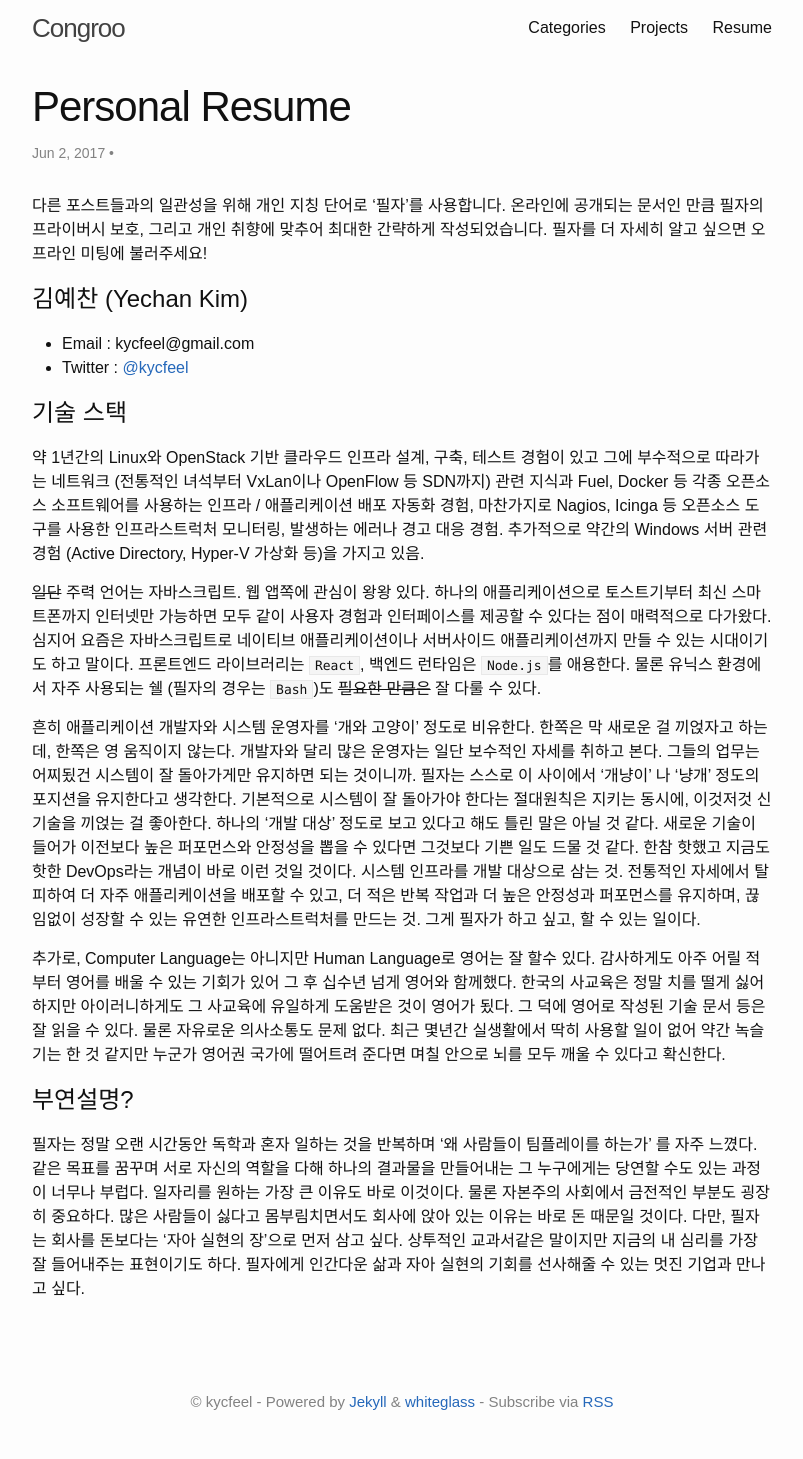
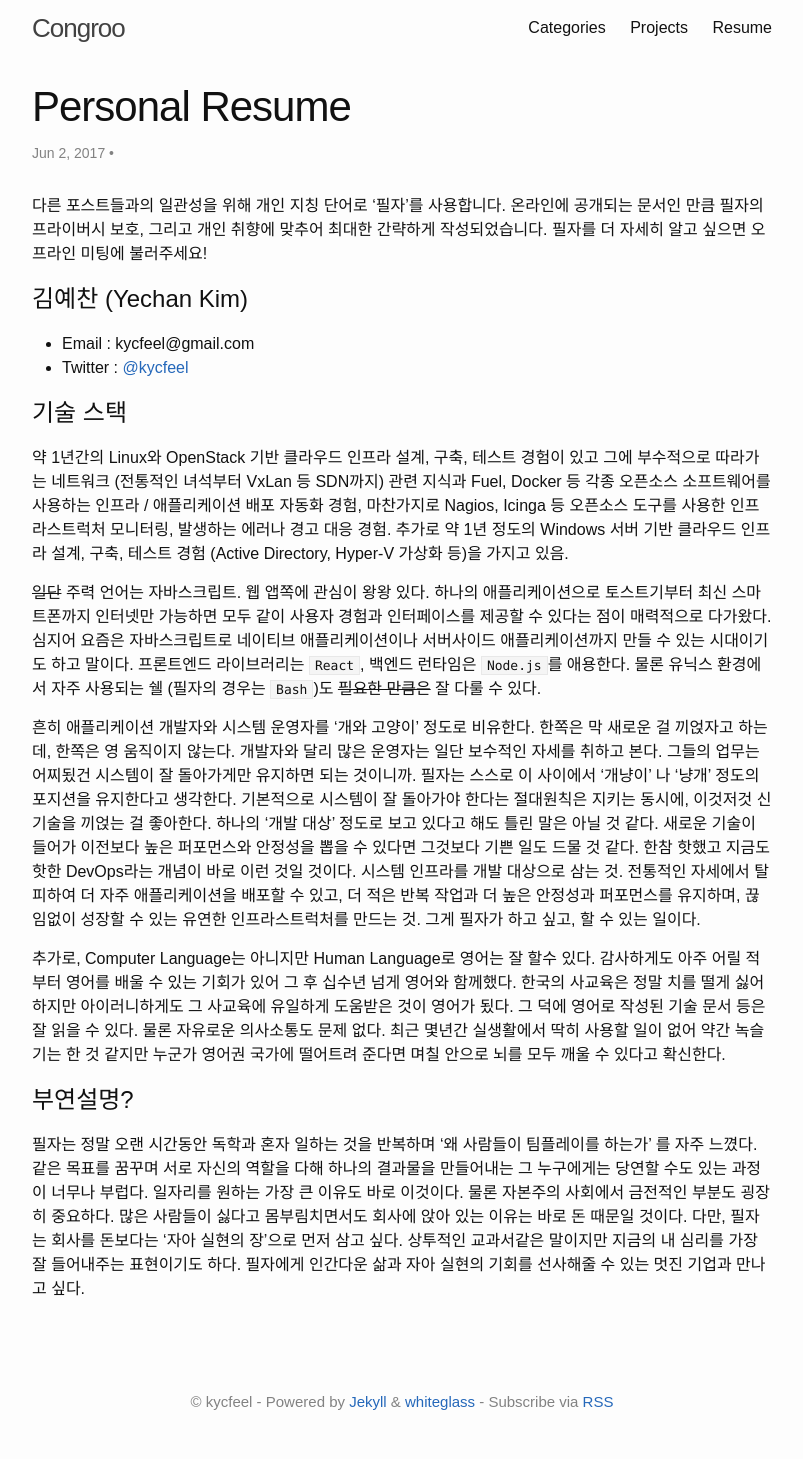
Before and after one commit to kycfeel/kycfeel.github.io, a Jekyll site: the page built from resume.md, in a window 1280 px wide. Shown: the whole page, without its empty margins (238-1041 px from the left). Built offline with Jekyll 4.4.1, drawn with Linux system fonts in a browser that asks for light colours; comment, search, counter and statistics services are not loaded.

Commit message:
문서 표현 일부 다듬음.

```diff
--- a/resume.md
+++ b/resume.md
@@ -16,7 +16,7 @@ categories: Resume
 기술 스택
 ========================
 
-약 1년간의 Linux와 OpenStack 기반 클라우드 인프라 설계, 구축, 테스트 경험이 있고 그에 부수적으로 따라가는 네트워크 (전통적인 녀석부터 VxLan이나 OpenFlow 등 SDN까지) 관련 지식과 Fuel, Docker 등 각종 오픈소스 소프트웨어를 사용하는 인프라 / 애플리케이션 배포 자동화 경험, 마찬가지로 Nagios, Icinga 등 오픈소스 도구를 사용한 인프라스트럭처 모니터링, 발생하는 에러나 경고 대응 경험. 추가적으로 약간의 Windows 서버 관련 경험 (Active Directory, Hyper-V 가상화 등)을 가지고 있음.
+약 1년간의 Linux와 OpenStack 기반 클라우드 인프라 설계, 구축, 테스트 경험이 있고 그에 부수적으로 따라가는 네트워크 (전통적인 녀석부터 VxLan 등 SDN까지) 관련 지식과 Fuel, Docker 등 각종 오픈소스 소프트웨어를 사용하는 인프라 / 애플리케이션 배포 자동화 경험, 마찬가지로 Nagios, Icinga 등 오픈소스 도구를 사용한 인프라스트럭처 모니터링, 발생하는 에러나 경고 대응 경험. 추가로 약 1년 정도의 Windows 서버 기반 클라우드 인프라 설계, 구축, 테스트 경험 (Active Directory, Hyper-V 가상화 등)을 가지고 있음.
 
 ~~일단~~ 주력 언어는 자바스크립트. 웹 앱쪽에 관심이 왕왕 있다. 하나의 애플리케이션으로 토스트기부터 최신 스마트폰까지 인터넷만 가능하면 모두 같이 사용자 경험과 인터페이스를 제공할 수 있다는 점이 매력적으로 다가왔다. 심지어 요즘은 자바스크립트로 네이티브 애플리케이션이나 서버사이드 애플리케이션까지 만들 수 있는 시대이기도 하고 말이다. 프론트엔드 라이브러리는 `React`, 백엔드 런타임은 `Node.js`를 애용한다. 물론 유닉스 환경에서 자주 사용되는 쉘 (필자의 경우는 `Bash`)도 ~~필요한 만큼은~~ 잘 다룰 수 있다.
 
```
